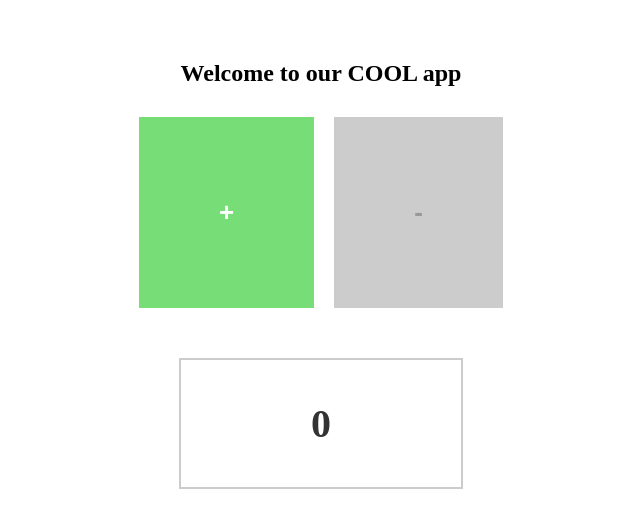
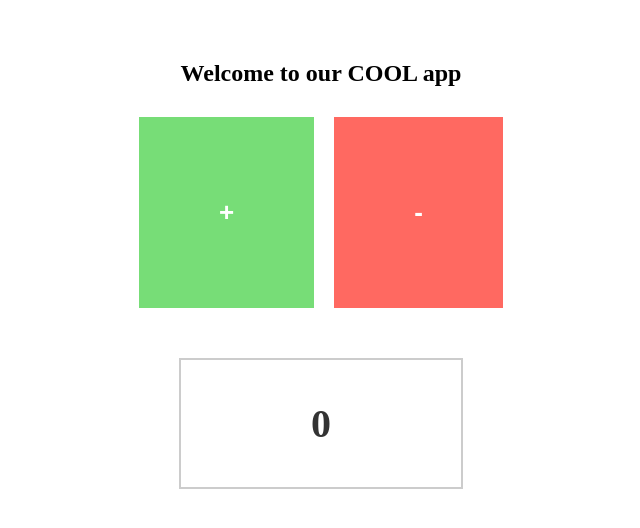
Before and after one commit to antkormai/coolcounterapp, an Angular app: page / in a window 1280 px wide. Shown: the top 528 px of the page, without its empty margins (319-959 px from the left). Built offline with nearby package versions, Linux system fonts and the light colour scheme.

Commit message:
breaking lint

```diff
--- a/src/app/app.component.ts
+++ b/src/app/app.component.ts
@@ -8,7 +8,7 @@ import { Component } from '@angular/core';
 
 export class AppComponent {
   counter = 0;
-  decreaseDisabledFlag = true;
+  decreaseDisabledFlag = false
 
   increase() {
     this.counter++;
```
